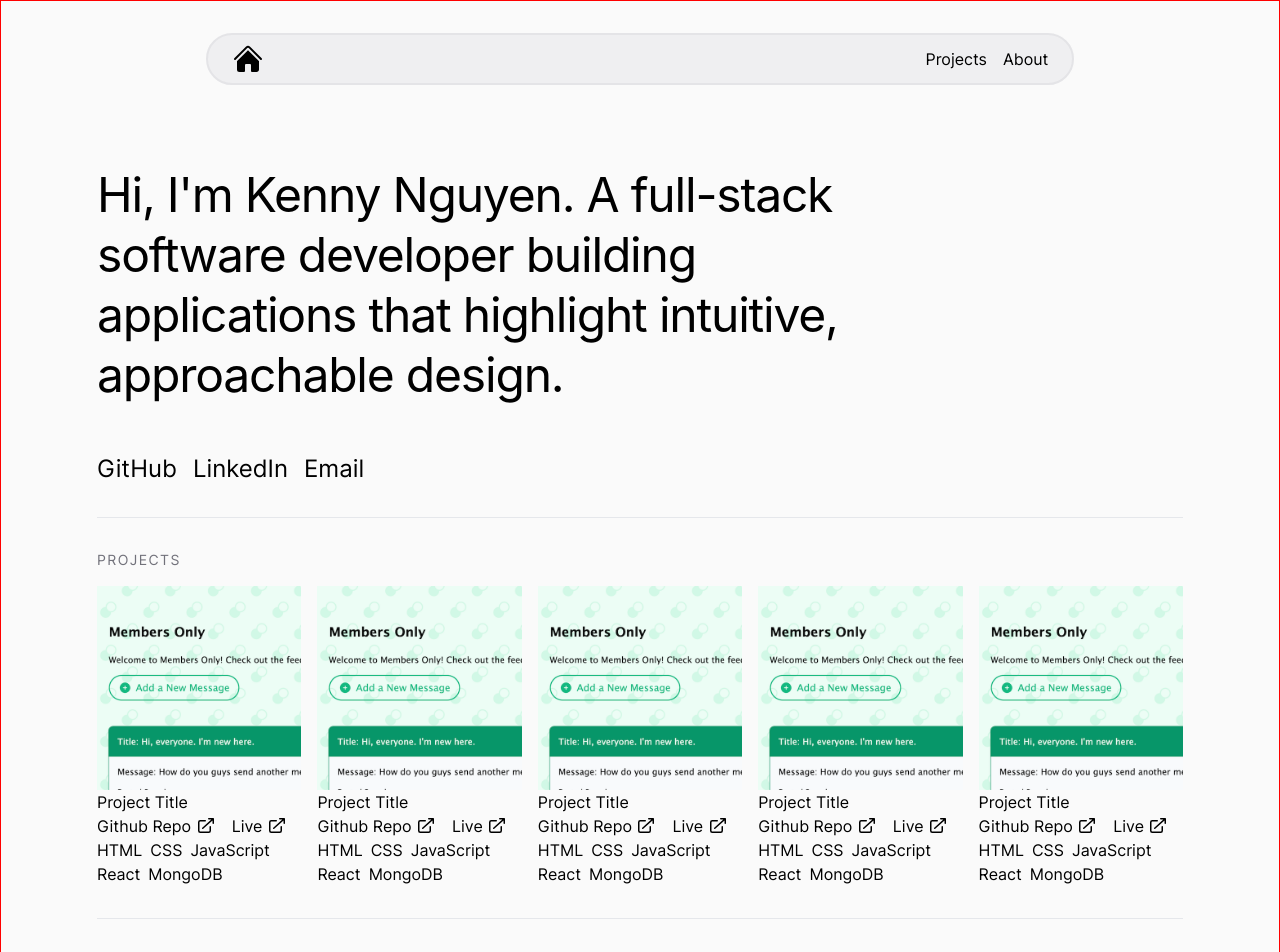
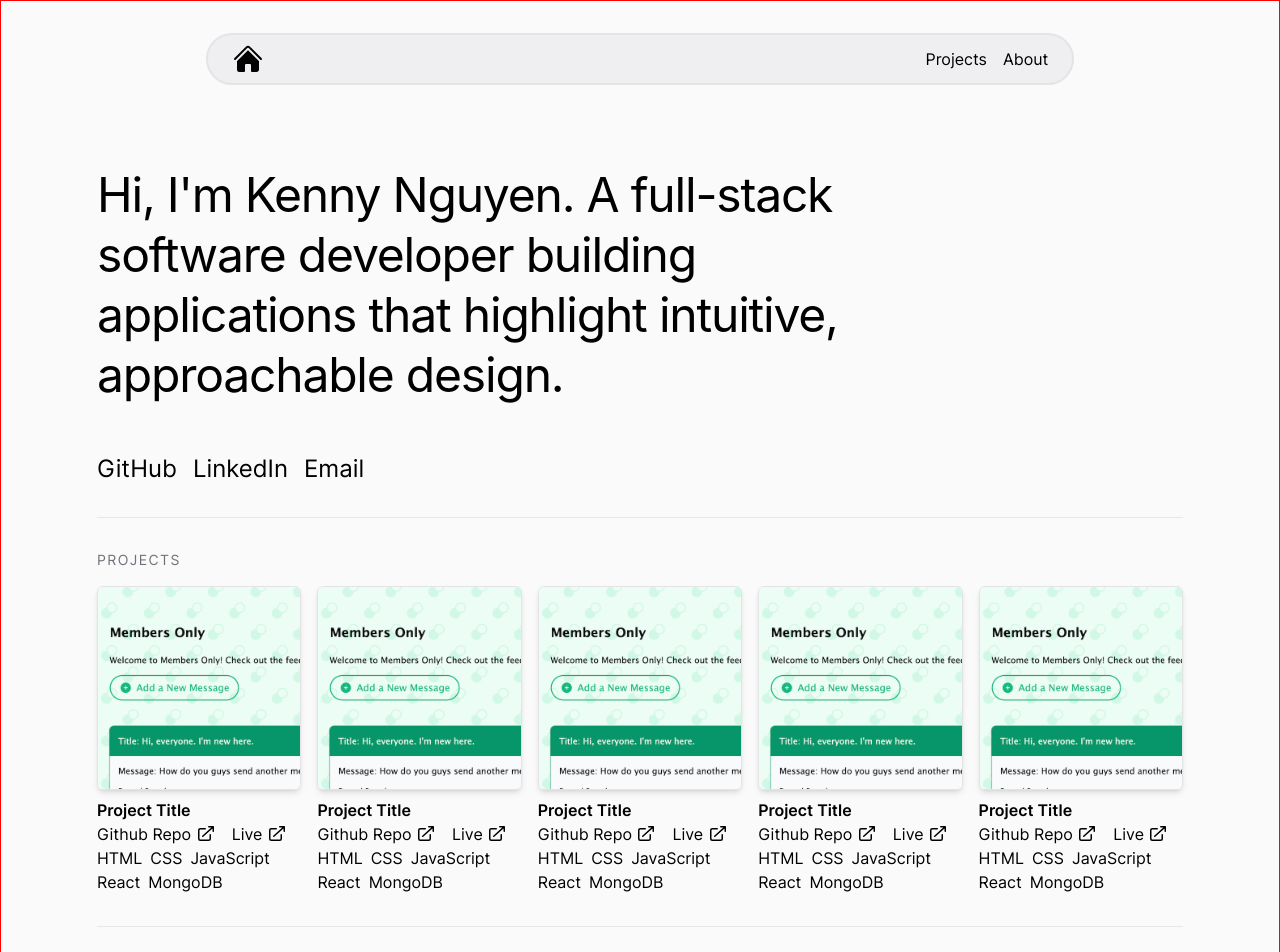
Before and after one commit to ken-ux/portfolio, a React (Vite) app: page / in a window 1280 px wide. Shown: the top 952 px of the page. Built offline with nearby package versions, Linux system fonts and the light colour scheme; a web font is replaced by a local one.

Commit message:
Output Tailwind build

```diff
--- a/src/index_build.css
+++ b/src/index_build.css
@@ -609,6 +609,14 @@ a:hover {
   --tw-contain-style:  ;
 }
 
+.fixed {
+  position: fixed;
+}
+
+.absolute {
+  position: absolute;
+}
+
 .sticky {
   position: sticky;
 }
@@ -623,6 +631,10 @@ a:hover {
 
 .mt-12 {
   margin-top: 3rem;
+}
+
+.mt-2 {
+  margin-top: 0.5rem;
 }
 
 .inline {
@@ -681,6 +693,10 @@ a:hover {
   justify-content: flex-end;
 }
 
+.justify-center {
+  justify-content: center;
+}
+
 .justify-between {
   justify-content: space-between;
 }
@@ -691,6 +707,14 @@ a:hover {
 
 .gap-8 {
   gap: 2rem;
+}
+
+.gap-5 {
+  gap: 1.25rem;
+}
+
+.gap-6 {
+  gap: 1.5rem;
 }
 
 .gap-x-2 {
@@ -706,13 +730,63 @@ a:hover {
   border-radius: 9999px;
 }
 
+.rounded-sm {
+  border-radius: 0.125rem;
+}
+
+.rounded {
+  border-radius: 0.25rem;
+}
+
+.rounded-md {
+  border-radius: 0.375rem;
+}
+
+.rounded-lg {
+  border-radius: 0.5rem;
+}
+
 .border-2 {
   border-width: 2px;
+}
+
+.border {
+  border-width: 1px;
 }
 
 .border-zinc-200 {
   --tw-border-opacity: 1;
   border-color: rgb(228 228 231 / var(--tw-border-opacity));
+}
+
+.border-zinc-50 {
+  --tw-border-opacity: 1;
+  border-color: rgb(250 250 250 / var(--tw-border-opacity));
+}
+
+.border-zinc-400 {
+  --tw-border-opacity: 1;
+  border-color: rgb(161 161 170 / var(--tw-border-opacity));
+}
+
+.border-zinc-800 {
+  --tw-border-opacity: 1;
+  border-color: rgb(39 39 42 / var(--tw-border-opacity));
+}
+
+.border-zinc-500 {
+  --tw-border-opacity: 1;
+  border-color: rgb(113 113 122 / var(--tw-border-opacity));
+}
+
+.border-zinc-100 {
+  --tw-border-opacity: 1;
+  border-color: rgb(244 244 245 / var(--tw-border-opacity));
+}
+
+.border-zinc-300 {
+  --tw-border-opacity: 1;
+  border-color: rgb(212 212 216 / var(--tw-border-opacity));
 }
 
 .bg-zinc-200\/50 {
@@ -748,6 +822,15 @@ a:hover {
   line-height: 1.25rem;
 }
 
+.text-lg {
+  font-size: 1.125rem;
+  line-height: 1.75rem;
+}
+
+.font-semibold {
+  font-weight: 600;
+}
+
 .uppercase {
   text-transform: uppercase;
 }
@@ -769,10 +852,66 @@ a:hover {
   color: rgb(113 113 122 / var(--tw-text-opacity));
 }
 
+.opacity-10 {
+  opacity: 0.1;
+}
+
+.opacity-70 {
+  opacity: 0.7;
+}
+
+.shadow {
+  --tw-shadow: 0 1px 3px 0 rgb(0 0 0 / 0.1), 0 1px 2px -1px rgb(0 0 0 / 0.1);
+  --tw-shadow-colored: 0 1px 3px 0 var(--tw-shadow-color), 0 1px 2px -1px var(--tw-shadow-color);
+  box-shadow: var(--tw-ring-offset-shadow, 0 0 #0000), var(--tw-ring-shadow, 0 0 #0000), var(--tw-shadow);
+}
+
+.shadow-md {
+  --tw-shadow: 0 4px 6px -1px rgb(0 0 0 / 0.1), 0 2px 4px -2px rgb(0 0 0 / 0.1);
+  --tw-shadow-colored: 0 4px 6px -1px var(--tw-shadow-color), 0 2px 4px -2px var(--tw-shadow-color);
+  box-shadow: var(--tw-ring-offset-shadow, 0 0 #0000), var(--tw-ring-shadow, 0 0 #0000), var(--tw-shadow);
+}
+
+.shadow-xl {
+  --tw-shadow: 0 20px 25px -5px rgb(0 0 0 / 0.1), 0 8px 10px -6px rgb(0 0 0 / 0.1);
+  --tw-shadow-colored: 0 20px 25px -5px var(--tw-shadow-color), 0 8px 10px -6px var(--tw-shadow-color);
+  box-shadow: var(--tw-ring-offset-shadow, 0 0 #0000), var(--tw-ring-shadow, 0 0 #0000), var(--tw-shadow);
+}
+
+.shadow-lg {
+  --tw-shadow: 0 10px 15px -3px rgb(0 0 0 / 0.1), 0 4px 6px -4px rgb(0 0 0 / 0.1);
+  --tw-shadow-colored: 0 10px 15px -3px var(--tw-shadow-color), 0 4px 6px -4px var(--tw-shadow-color);
+  box-shadow: var(--tw-ring-offset-shadow, 0 0 #0000), var(--tw-ring-shadow, 0 0 #0000), var(--tw-shadow);
+}
+
+.shadow-inner {
+  --tw-shadow: inset 0 2px 4px 0 rgb(0 0 0 / 0.05);
+  --tw-shadow-colored: inset 0 2px 4px 0 var(--tw-shadow-color);
+  box-shadow: var(--tw-ring-offset-shadow, 0 0 #0000), var(--tw-ring-shadow, 0 0 #0000), var(--tw-shadow);
+}
+
 .backdrop-blur-sm {
   --tw-backdrop-blur: blur(4px);
   -webkit-backdrop-filter: var(--tw-backdrop-blur) var(--tw-backdrop-brightness) var(--tw-backdrop-contrast) var(--tw-backdrop-grayscale) var(--tw-backdrop-hue-rotate) var(--tw-backdrop-invert) var(--tw-backdrop-opacity) var(--tw-backdrop-saturate) var(--tw-backdrop-sepia);
           backdrop-filter: var(--tw-backdrop-blur) var(--tw-backdrop-brightness) var(--tw-backdrop-contrast) var(--tw-backdrop-grayscale) var(--tw-backdrop-hue-rotate) var(--tw-backdrop-invert) var(--tw-backdrop-opacity) var(--tw-backdrop-saturate) var(--tw-backdrop-sepia);
+}
+
+.transition-all {
+  transition-property: all;
+  transition-timing-function: cubic-bezier(0.4, 0, 0.2, 1);
+  transition-duration: 150ms;
+}
+
+.duration-75 {
+  transition-duration: 75ms;
+}
+
+.duration-200 {
+  transition-duration: 200ms;
+}
+
+.ease-linear {
+  transition-timing-function: linear;
 }
 
 .test {
```
